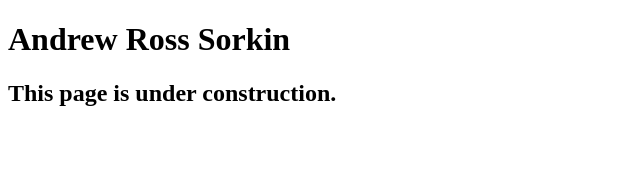
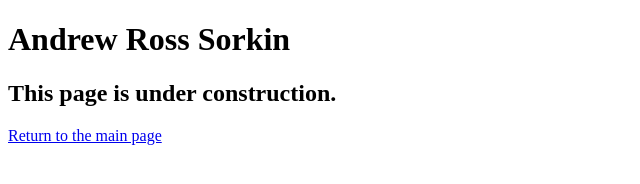
Before and after one commit to kaw37/A08, a plain HTML site: page sorkin.html in a window 1280 px wide. Shown: the whole page, without its empty margins (0-640 px from the left). Drawn offline with Linux system fonts and the light colour scheme.

Commit message:
Update sorkin.html

```diff
--- a/sorkin.html
+++ b/sorkin.html
@@ -11,6 +11,7 @@
 	<main>
 		<h1>Andrew Ross Sorkin</h1>
 		<h2>This page is under construction.</h2>
+		<p><a href="index.html">Return to the main page</a><p>
 	</main>
 </body>
 
```
